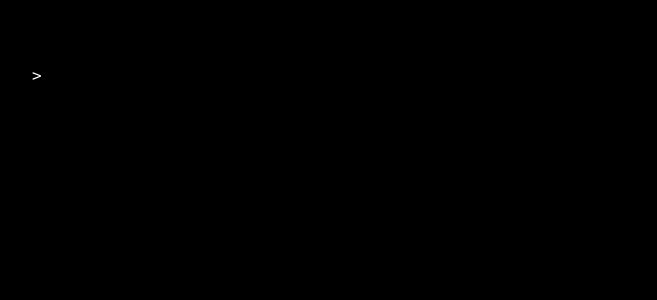
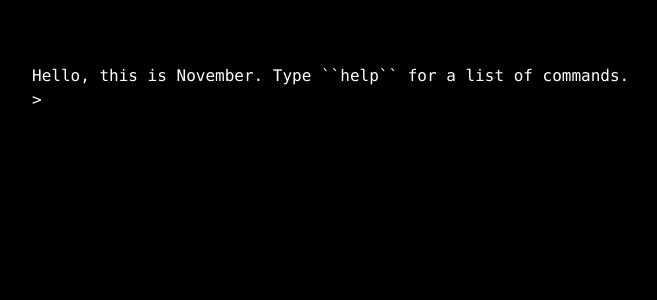
Before and after one commit to saamonlover/november, a Next.js app: page / in a window 1280 px wide. Shown: the top 300 px of the page, without its empty margins (112-769 px from the left). Built offline with nearby package versions, Linux system fonts and the light colour scheme.

Commit message:
feat: add all info to the returned content of commands

```diff
--- a/src/app/terminal.js
+++ b/src/app/terminal.js
@@ -1,14 +1,25 @@
 import React, { useState } from 'react'
+
+import {
+  helpContent,
+  aboutContent,
+  techContent,
+  projectsContent,
+  contactContent,
+} from '../data/commands'
 
 const Terminal = () => {
   const [input, setInput] = useState('> ')
-  const [output, setOutput] = useState([])
+  const [output, setOutput] = useState([
+    'Hello, this is November. Type ``help`` for a list of commands.',
+  ])
 
   const commands = {
-    about: 'Your name. Your description.',
-    skills: 'Your skills.',
-    projects: 'Your projects.',
-    contact: 'Your contact information.',
+    help: helpContent,
+    about: aboutContent,
+    tech: techContent,
+    projects: projectsContent,
+    contact: contactContent,
   }
 
   const handleInput = (e) => {
@@ -32,9 +43,17 @@ const Terminal = () => {
 
   return (
     <div className='terminal bg-black text-white py-16 px-36 shadow-lg overflow-y-scroll text-md font-mono'>
-      {output.map((line, index) => (
-        <p key={index}>{line}</p>
-      ))}
+      {output.map((line, index) =>
+        typeof line === 'string' ? (
+          line
+            .split('\n')
+            .map((subLine, subIndex) => (
+              <p key={`${index}-${subIndex}`}>{subLine}</p>
+            ))
+        ) : (
+          <p key={index}>{line}</p>
+        ),
+      )}
       <form onSubmit={handleSubmit}>
         <input
           type='text'
--- /dev/null
+++ b/src/data/commands.js
@@ -0,0 +1,103 @@
+const helpContent = `
+  Available commands
+  |
+  |--- about
+  |--- tech
+  |--- projects
+  |--- contact
+  |
+  `
+
+const aboutContent = `
+  Avatar
+  |
+  |--- Jiaqi (Ricky) Gu
+  |--- saamonlover (Salipop) on GitHub
+  |
+  Location
+  |
+  |--- Irvine, CA [Apr. 2024 - Present]
+  |--- San Diego, CA [Jul. 2022 - Mar. 2024]
+  |--- Toronto, ON [Dec. 2022, Feb. 2023 - Apr. 2023]
+  |--- West Lafayette, IN [Aug. 2018 - May 2022]
+  |
+  Bio [I'm]
+  |
+  |--- A software engineer primarily focusing on Front-end development
+  |--- A huge fan of React, Next.js, and building Discord bots
+  |--- Currently open for new opportunities
+  |--- Glad if you want to connect w/ me
+  |
+  Education
+  |
+  |--- University of California, San Diego
+  |---|--- M.S. in Computer Science
+  |---|--- Sep. 2022 - Mar. 2024
+  |
+  |--- Purdue University - West Lafayette
+  |---|--- B.S. in Computer Science
+  |---|--- Aug. 2018 - May 2022
+  |
+  `
+
+const techContent = `
+  Front-end
+  |
+  |--- Languages: JavaScript, TypeScript, HTML, CSS
+  |--- Frameworks: React, Node.js, Next.js
+  |--- Libraries: Tailwind CSS, Material-UI
+  |
+  Back-end
+  |
+  |--- Languages: JavaScript, TypeScript, Python
+  |--- Frameworks: Node.js, Discord.js
+  |--- Databases: MySQL, MongoDB
+  |
+  DevOps
+  |
+  |--- Tools: GitHub Actions, pm2
+  |--- Platforms: Heroku, Vercel, Netlify
+  |
+  `
+
+const projectsContent = `
+    Projects
+    |
+    EDM Discord Music Bot
+    |--- A Discord bot that plays music in voice channels
+    |---|--- Tech: Node.js, Discord.js, Spotify API, YouTube API
+    |---|--- DevOps: Heroku, pm2
+    |
+    Guild Manager Discord Bot
+    |--- A Discord bot that manages guild business including orderings, giftings, and more
+    |---|--- Tech: Node.js, Discord.js, MongoDB, cron
+    |---|--- DevOps: Heroku, pm2
+    |
+    `
+
+const contactContent = `
+  Contact
+  |
+  Email
+  |
+  |--- saamonlover@gmail.com (work)
+  |--- jig030@ucsd.com
+  |
+  GitHub
+  |
+  |--- saamonlover (Salipop)
+  |
+  LinkedIn
+  |
+  |--- www.linkedin.com/in/jiaqi-ricky-gu
+  |
+  `
+
+// Export these variables
+export {
+  helpContent,
+  aboutContent,
+  techContent,
+  projectsContent,
+  contactContent,
+}
```
